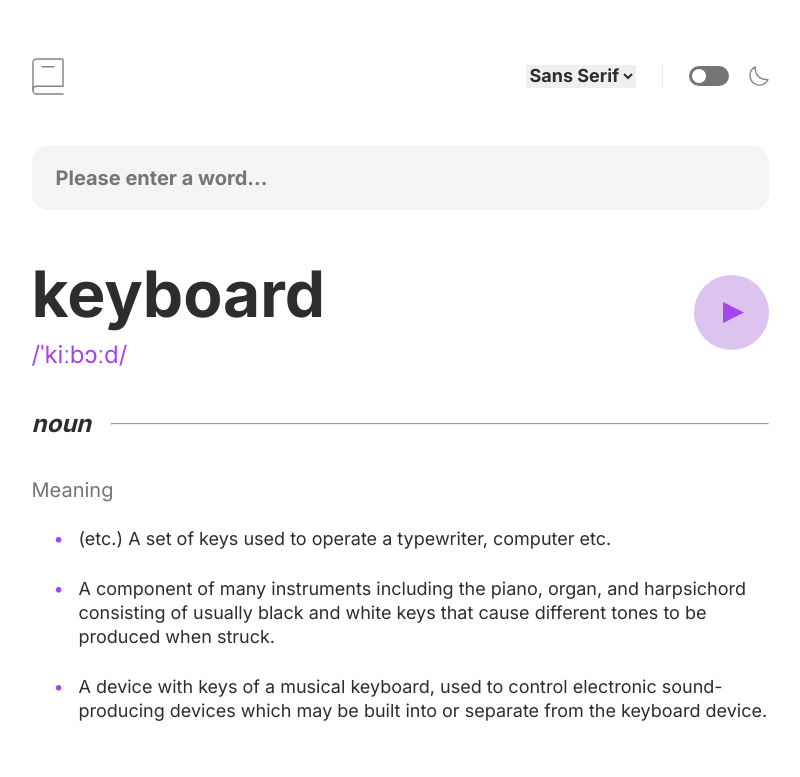
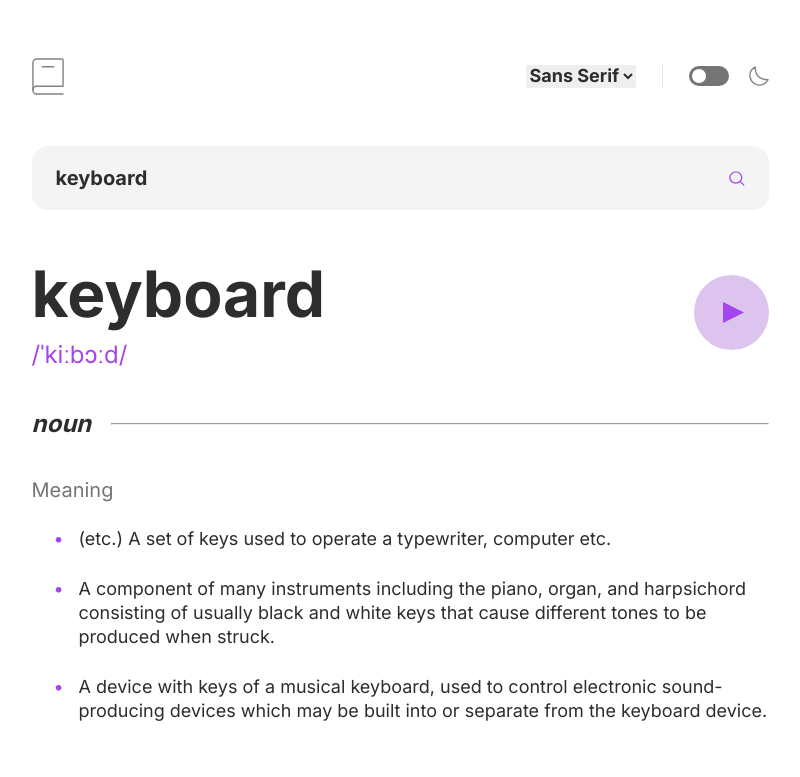
Before and after one commit to VladimirVolvakov/wed-dictionary-app, a React (Vite) app: page / in a window 1280 px wide. Shown: the top 777 px of the page, without its empty margins (240-1040 px from the left). Built offline with nearby package versions, Linux system fonts and the light colour scheme.

Commit message:
feat: add additional markup & styles for SearchInput component, implement input validation

```diff
--- a/src/App.jsx
+++ b/src/App.jsx
@@ -4,7 +4,6 @@ import Main from "./ui/Main";
 import Wrapper from "./ui/Wrapper";
 
 function App() {
-
   return (
     <>
       <GlobalStyles />
--- a/src/ui/SearchInput.jsx
+++ b/src/ui/SearchInput.jsx
@@ -1,4 +1,10 @@
 import styled from "styled-components";
+import SearchIcon from "../assets/images/icon-search.svg";
+import { useState } from "react";
+
+const Form = styled.form`
+  position: relative;
+`;
 
 const Input = styled.input`
   width: 100%;
@@ -14,9 +20,44 @@ const Input = styled.input`
   color: var(--color-grey-darker);
 `;
 
+const Button = styled.button`
+  position: absolute;
+  height: 1.55rem;
+  width: 1.55rem;
+  background-color: transparent;
+  border: none;
+  border-radius: 50%;
+  cursor: pointer;
+  top: 50%;
+  right: 2.4rem;
+  transform: translateY(-25%);
+`;
+
+const Image = styled.img`
+  height: 100%;
+  width: 100%;
+`;
+
 const SearchInput = () => {
+  const [searchQuery, setSearchQuery] = useState("keyboard");
+
+  const inputSubmitHandler = (event) => {
+    event.preventDefault();
+
+  };
+
   return (
-    <Input type="text" placeholder="Please enter a word..." />
+    <Form onSubmit={inputSubmitHandler}>
+      <Input
+        type="text"
+        placeholder="Please enter a word..."
+        value={searchQuery}
+        onChange={(event) => setSearchQuery(event.target.value)}
+      />
+      <Button>
+        <Image src={SearchIcon} alt="Search entered word" />
+      </Button>
+    </Form>
   );
 };
 
```
